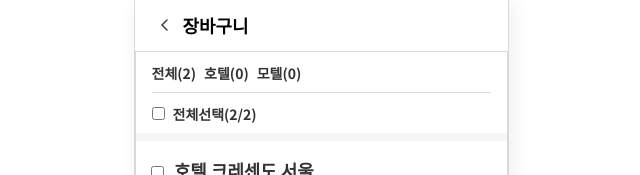
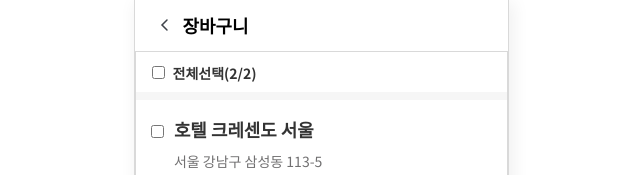
Before and after one commit to NohWookJin/Yaeoddae, a React (Vite) app: page /cart in a window 1280 px wide. Shown: the top 175 px of the page, without its empty margins (319-959 px from the left). Built offline with nearby package versions, Linux system fonts and the light colour scheme.

Commit message:
Style: margin값 조정

```diff
--- a/src/components/Cart/CartSelection.tsx
+++ b/src/components/Cart/CartSelection.tsx
@@ -3,15 +3,10 @@ import styled from "styled-components";
 function CartSelection() {
   return (
     <Container>
-      <SectionTop>
-        <span>전체(2)</span>
-        <span>호텔(0)</span>
-        <span>모텔(0)</span>
-      </SectionTop>
-      <SectionBottom>
+      <Section>
         <input type="checkbox" />
         <span>전체선택(2/2)</span>
-      </SectionBottom>
+      </Section>
     </Container>
   );
 }
@@ -23,19 +18,7 @@ const Container = styled.div`
   background-color: ${({ theme }) => theme.Color.componentColor};
 `;
 
-const SectionTop = styled.div`
-  span {
-    margin-right: 0.5rem;
-    font-size: ${({ theme }) => theme.Fs.default};
-    color: ${({ theme }) => theme.Color.mainFontColor};
-    font-weight: 600;
-  }
-  padding-bottom: 0.5rem;
-  margin-bottom: 0.5rem;
-  border-bottom: ${({ theme }) => theme.Border.thinBorder};
-`;
-
-const SectionBottom = styled.div`
+const Section = styled.div`
   span {
     margin-left: 0.5rem;
     font-size: ${({ theme }) => theme.Fs.default};
```
